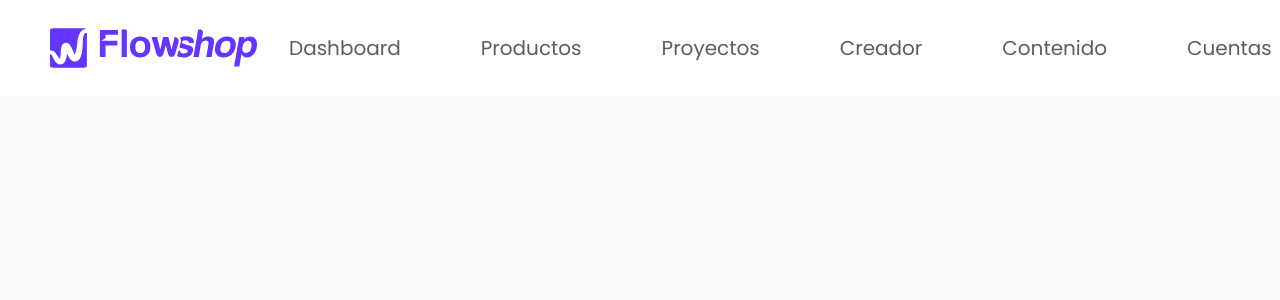
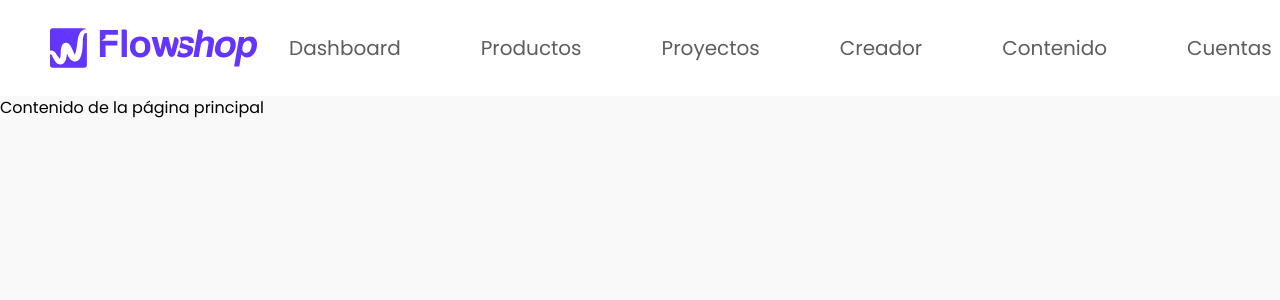
Before and after one commit to KevinV2dev/Flowshopy-main, a Next.js app: page /LayoutApp in a window 1280 px wide. Shown: the top 300 px of the page. Built offline with nearby package versions, Linux system fonts and the light colour scheme.

Commit message:
add layout navbar

```diff
--- /dev/null
+++ b/src/app/LayoutApp/MainLayout.tsx
@@ -0,0 +1,18 @@
+// LayoutApp/MainLayout.tsx
+import React, { ReactNode } from 'react';
+import Navbar from '../components/navbar'; // Asegúrate de que la ruta del Navbar esté correcta.
+
+interface MainLayoutProps {
+  children: ReactNode;
+}
+
+const MainLayout: React.FC<MainLayoutProps> = ({ children }) => {
+  return (
+    <div>
+      <Navbar />
+      <main>{children}</main>
+    </div>
+  );
+};
+
+export default MainLayout;
--- a/src/app/LayoutApp/Proyectos/page.tsx
+++ b/src/app/LayoutApp/Proyectos/page.tsx
@@ -1,17 +1,12 @@
 import React from 'react';
-import MainLayout from '../page';
-interface Props {
+import MainLayout from '../MainLayout';
 
-}
+const Proyectos: React.FC = () => {
+  return (
+    <MainLayout>
+      <div>Hola, pero en proyectos</div>
+    </MainLayout>
+  );
+};
 
-const Proyectos:React.FC = () => {
-    return (
-      <MainLayout>
-      <div>
-        Hola Pero en proyectos
-      </div>
-      </MainLayout>
-    );
-  };
-
-  export default Proyectos
+export default Proyectos;
--- a/src/app/LayoutApp/page.tsx
+++ b/src/app/LayoutApp/page.tsx
@@ -1,16 +1,13 @@
-import React, { ReactNode } from 'react';
-import Navbar from '../componnets/navbar'
+// LayoutApp/page.tsx
+import React from 'react';
+import MainLayout from './MainLayout'; // Importa el layout recién creado.
 
-interface MainLayoutProps {
-  children: ReactNode;
-}
-const MainLayout: React.FC<MainLayoutProps> = ({ children }) => {
+const Page: React.FC = () => {
   return (
-    <div>
-      <Navbar />
-      <main>{children}</main>
-    </div>
+    <MainLayout>
+      <div>Contenido de la página principal</div>
+    </MainLayout>
   );
 };
 
-export default MainLayout;
+export default Page;
```
Also changed, not shown: src/app/components/navbar.tsx (renamed from src/app/componnets/navbar.tsx), 1 other file (tests, documents, lock files or other folders).
